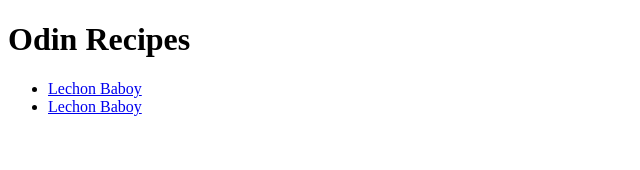
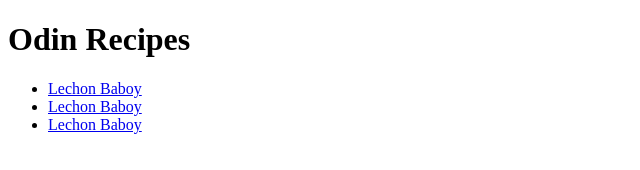
Before and after one commit to jjurelvalenzuela/odin-recipes, a plain HTML site: page index.html in a window 1280 px wide. Shown: the whole page, without its empty margins (0-640 px from the left). Drawn offline with Linux system fonts and the light colour scheme.

Commit message:
Testing Commit

```diff
--- a/index.html
+++ b/index.html
@@ -10,6 +10,7 @@
     <ul>
       <li><a href="recipes/lechon_baboy.html">Lechon Baboy</a></li>
       <li><a href="recipes/lechon_baboy.html">Lechon Baboy</a></li>
+      <li><a href="recipes/lechon_baboy.html">Lechon Baboy</a></li>
     </ul>
   </body>
 </html>
```
